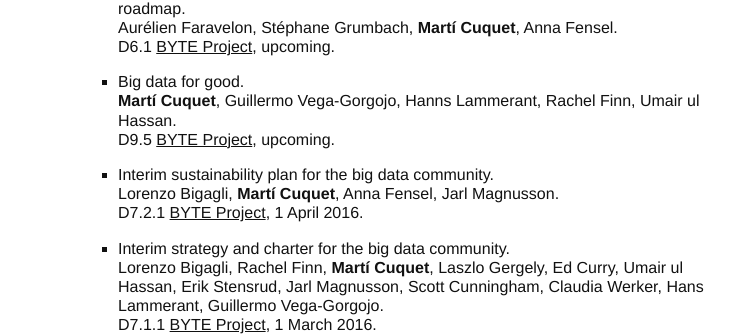
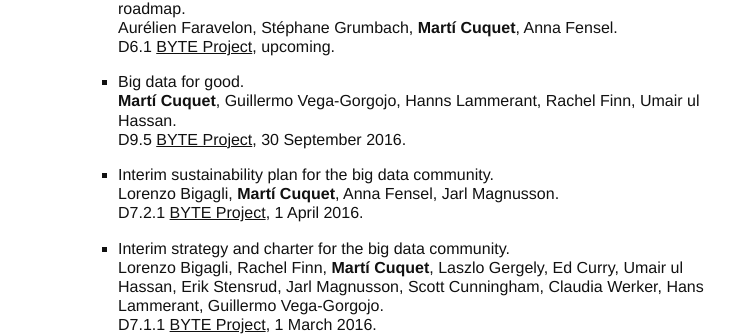
Before and after one commit to mcuquet/mcuquet.github.io, a Jekyll site: the page built from Research/Publications.md, in a window 1280 px wide. Shown: the part 1332-1668 px from the top of the page, without its empty margins (242-991 px from the left). Built offline with Jekyll 4.4.1, drawn with Linux system fonts in a browser that asks for light colours.

Commit message:
chg: D9.5 BYTE submitted

```diff
--- a/Research/Publications.md
+++ b/Research/Publications.md
@@ -63,7 +63,7 @@ For citation indices, see [Google Scholar](https://scholar.google.at/citations?u
 
 - Big data for good.
   **Martí Cuquet**, Guillermo Vega-Gorgojo, Hanns Lammerant, Rachel Finn, Umair ul Hassan.
-  D9.5 [BYTE Project](http://byte-project.eu/), upcoming.
+  D9.5 [BYTE Project](http://byte-project.eu/), 30 September 2016.
 
 - Interim sustainability plan for the big data community.
   Lorenzo Bigagli, **Martí Cuquet**, Anna Fensel, Jarl Magnusson.
```
